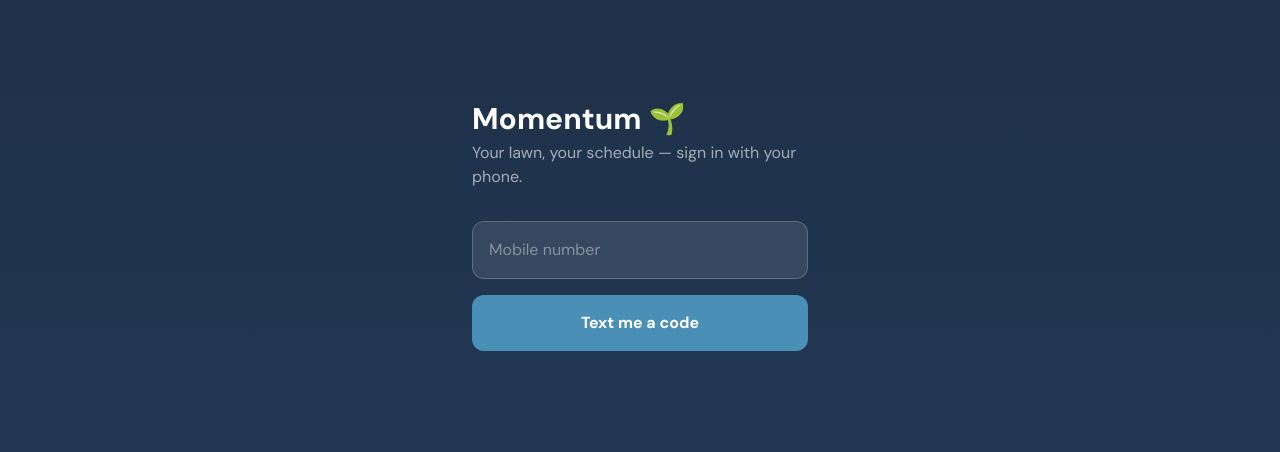
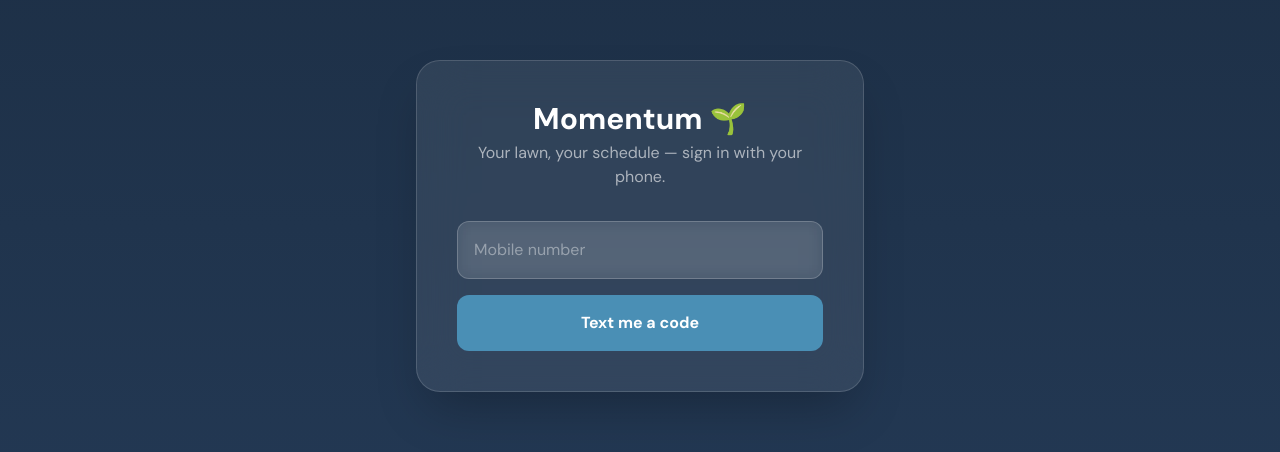
Before and after one commit to Sharplifee/momentum, a Next.js app: page /portal/login in a window 1280 px wide. Shown: the part 174-626 px from the top of the page. Built offline with nearby package versions, Linux system fonts and the light colour scheme; no server answers.

Commit message:
Portal login: branded frosted card, centered composition

```diff
--- a/app/(portal)/portal/login/page.tsx
+++ b/app/(portal)/portal/login/page.tsx
@@ -33,7 +33,8 @@ export default function PortalLogin() {
   }
 
   return (
-    <main className="mx-auto flex min-h-screen max-w-sm flex-col justify-center px-6">
+    <main className="flex min-h-screen items-center justify-center px-6">
+      <div className="w-full max-w-md rounded-3xl border border-white/15 bg-white/[0.08] p-8 text-center shadow-2xl backdrop-blur-xl sm:p-10">
       <h1 className="mb-1 text-3xl font-bold">Momentum <span className="text-teal">🌱</span></h1>
       <p className="mb-8 text-white/60">Your lawn, your schedule — sign in with your phone.</p>
       {step === "phone" ? (
@@ -52,6 +53,7 @@ export default function PortalLogin() {
         </form>
       )}
       {error && <p className="mt-4 text-sm text-red-300">{error}</p>}
+      </div>
     </main>
   );
 }
```
